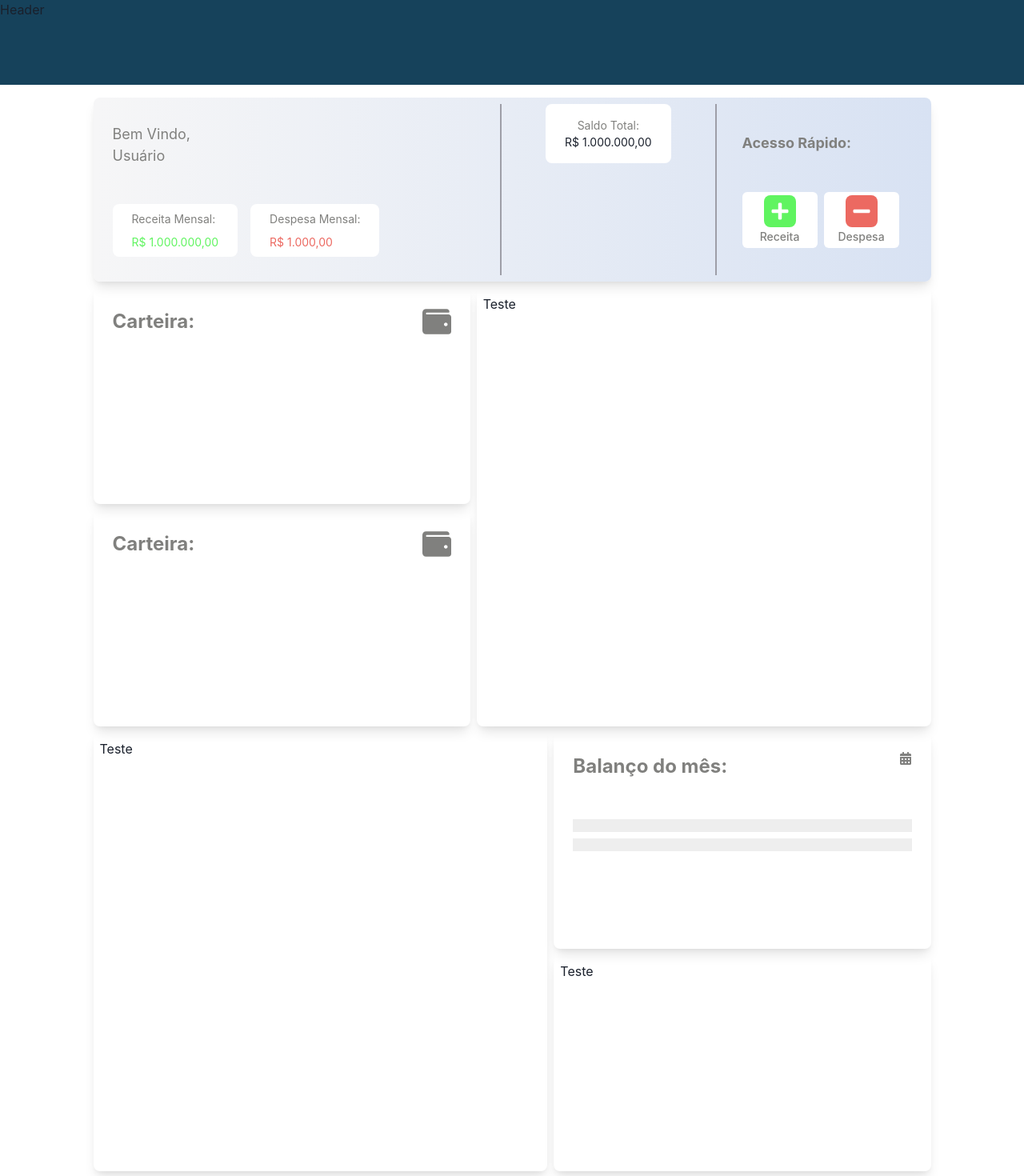
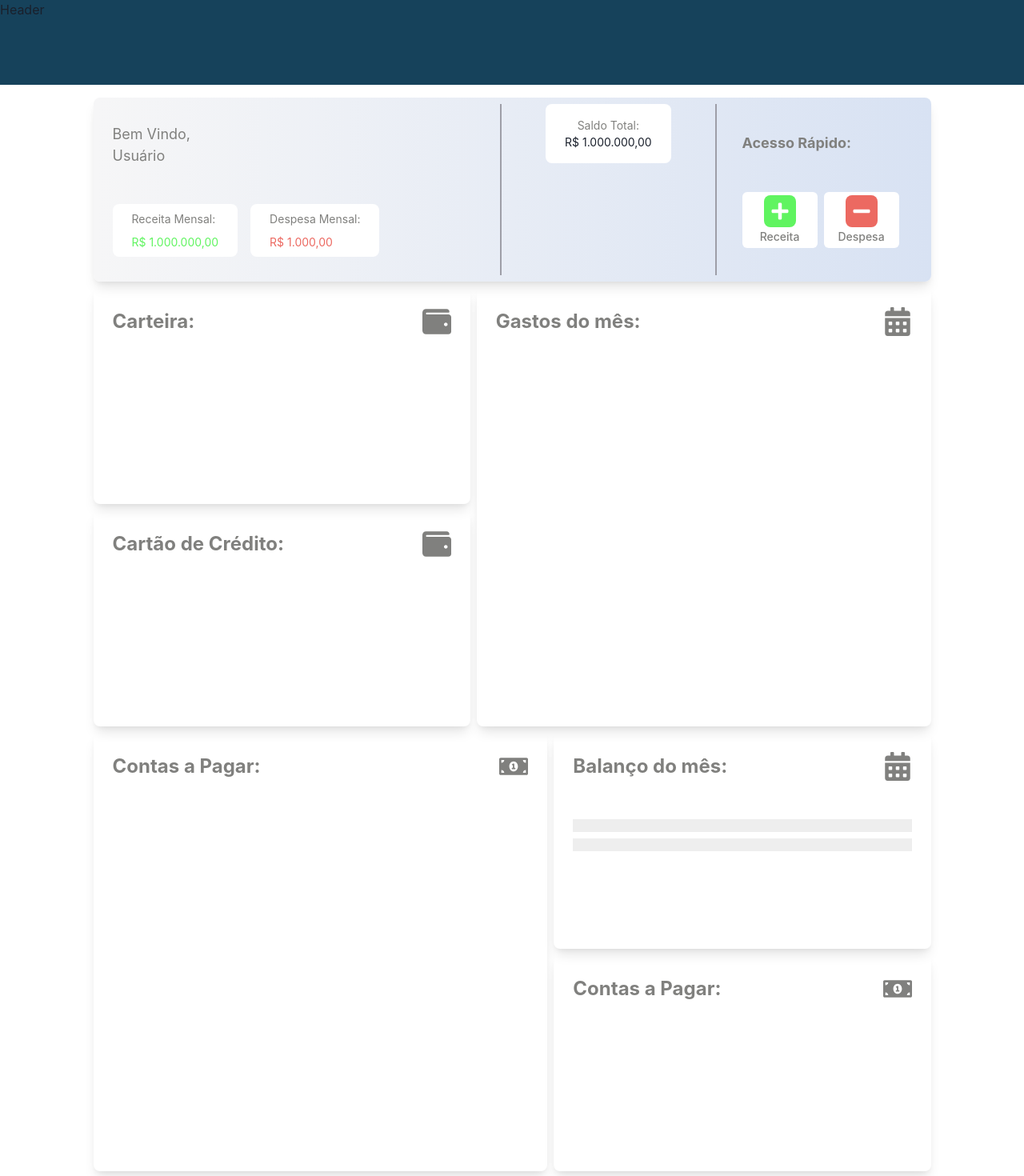
Before and after one commit to matheusblm/finan, a React (Create React App) app: page /dashboard in a window 1280 px wide. Shown: the top 1470 px of the page at 80% size. Built offline with nearby package versions, Linux system fonts and the light colour scheme.

Commit message:
feat: criado os cabeçalhos dos cards

```diff
--- a/src/pages/Dashboard/index.js
+++ b/src/pages/Dashboard/index.js
@@ -1,5 +1,5 @@
 import { Button, Center, Flex, HStack, Icon, Progress, Stack, Text, Wrap, WrapItem } from "@chakra-ui/react"
-import { FaPlus, FaMinus, FaCalendarAlt, FaWallet } from "react-icons/fa";
+import { FaPlus, FaMinus, FaCalendarAlt, FaWallet, FaMoneyBillAlt } from "react-icons/fa";
 
 export const Dashboard = () => {
     return (
@@ -20,19 +20,19 @@ export const Dashboard = () => {
                             </Flex>
                         </Stack>
                         <Flex w="100%" h="548px" flex={1} p={2} borderRadius="lg" overflow="auto" boxShadow="lg">
-                            Teste
+                            <SpendingOfTheMonth />
                         </Flex>
                     </HStack>
                     <HStack>
                         <Flex w="100%" h="548px" flex={1} p={2} borderRadius="lg" overflow="auto" boxShadow="lg">
-                            Teste
+                            <BillsToPay />
                         </Flex>
                         <Stack w="45%" h="548px">
                             <Flex w="100%" h="270px" flex={1} p={2} borderRadius="lg" overflow="auto" boxShadow="lg">
                                 <ProgressBar />
                             </Flex>
                             <Flex w="100%" h="270px" flex={1} p={2} borderRadius="lg" overflow="auto" boxShadow="lg">
-                                Teste
+                                <BillsToReceive />
                             </Flex>
                         </Stack>
                     </HStack>
@@ -123,7 +123,7 @@ const ProgressBar = () => {
         <Stack w="100%" p={4} spacing={12}>
             <Flex justify="space-between" w="100%" color="gray.600" fontWeight="bold">
                 <Text fontSize={"2xl"}>Balanço do mês: </Text>
-                <Icon as={FaCalendarAlt} />
+                <Icon as={FaCalendarAlt} fontSize={"4xl"} />
             </Flex>
             <Stack>
                 <Progress value={20} colorScheme=" red.300" size="lg" /> 20,00
@@ -151,7 +151,7 @@ const CreditCardDashboard = () => {
     return (
         <Stack w="100%" p={4} spacing={12}>
             <Flex justify="space-between" w="100%" color="gray.600" fontWeight="bold">
-                <Text fontSize={"2xl"}>Carteira: </Text>
+                <Text fontSize={"2xl"}>Cartão de Crédito: </Text>
                 <Icon as={FaWallet} fontSize={"4xl"} />
             </Flex>
             <Stack>
@@ -160,3 +160,45 @@ const CreditCardDashboard = () => {
         </Stack >
     )
 }
+
+const SpendingOfTheMonth = () => {
+    return (
+        <Stack w="100%" p={4} spacing={12}>
+            <Flex justify="space-between" w="100%" color="gray.600" fontWeight="bold">
+                <Text fontSize={"2xl"}>Gastos do mês: </Text>
+                <Icon as={FaCalendarAlt} fontSize={"4xl"} />
+            </Flex>
+            <Stack>
+
+            </Stack>
+        </Stack >
+    )
+}
+
+const BillsToPay = () => {
+    return (
+        <Stack w="100%" p={4} spacing={12}>
+            <Flex justify="space-between" w="100%" color="gray.600" fontWeight="bold">
+                <Text fontSize={"2xl"}>Contas a Pagar: </Text>
+                <Icon as={FaMoneyBillAlt} fontSize={"4xl"} />
+            </Flex>
+            <Stack>
+
+            </Stack>
+        </Stack >
+    )
+}
+
+const BillsToReceive = () => {
+    return (
+        <Stack w="100%" p={4} spacing={12}>
+            <Flex justify="space-between" w="100%" color="gray.600" fontWeight="bold">
+                <Text fontSize={"2xl"}>Contas a Pagar: </Text>
+                <Icon as={FaMoneyBillAlt} fontSize={"4xl"} />
+            </Flex>
+            <Stack>
+
+            </Stack>
+        </Stack >
+    )
+}
```
